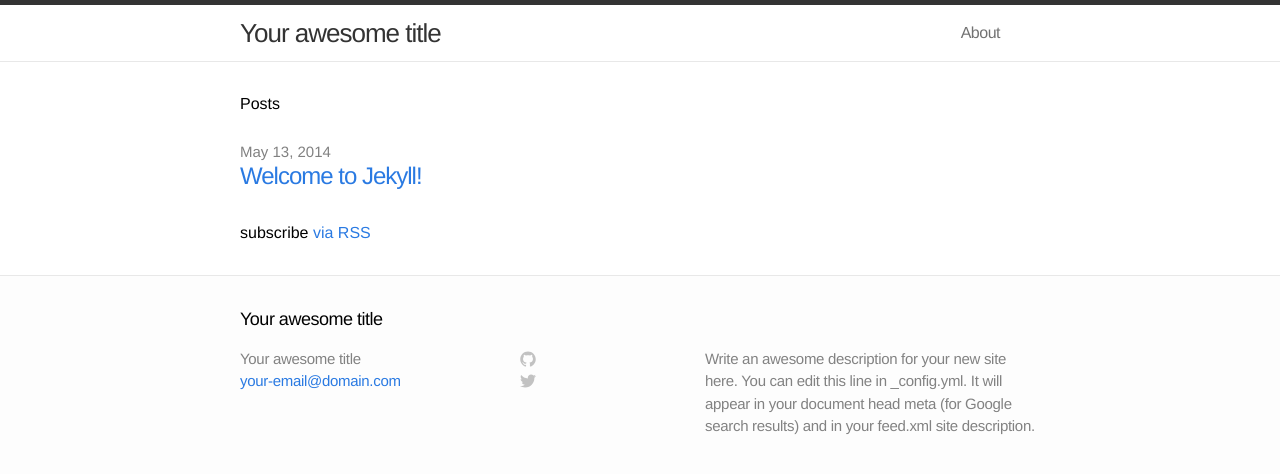
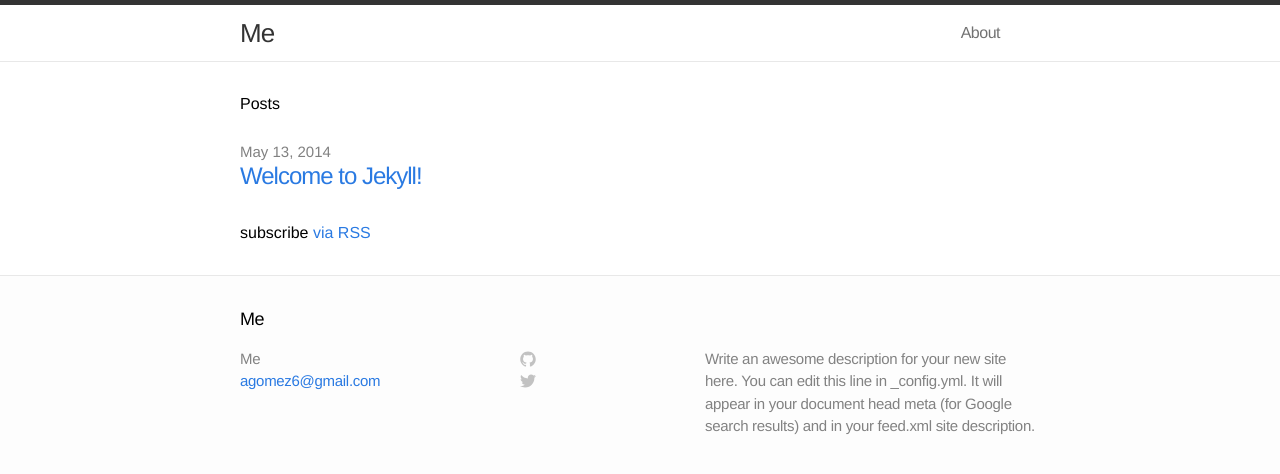
Before and after one commit to ago6/ago6.github.io, a Jekyll site: the page built from index.html, in a window 1280 px wide. Shown: the top 474 px of the page. Built offline with Jekyll 4.4.1, drawn with Linux system fonts in a browser that asks for light colours.

Commit message:
Update _config.yml

```diff
--- a/_config.yml
+++ b/_config.yml
@@ -1,6 +1,6 @@
 # Site settings
-title: Your awesome title
-email: your-email@domain.com
+title: Me
+email: agomez6@gmail.com
 description: "Write an awesome description for your new site here. You can edit this line in _config.yml. It will appear in your document head meta (for Google search results) and in your feed.xml site description."
 baseurl: ""
 url: "http://yourdomain.com"
```
